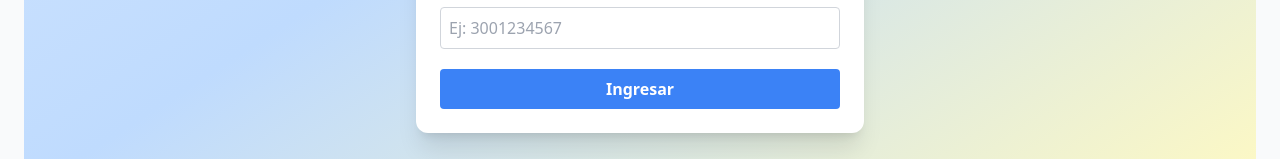
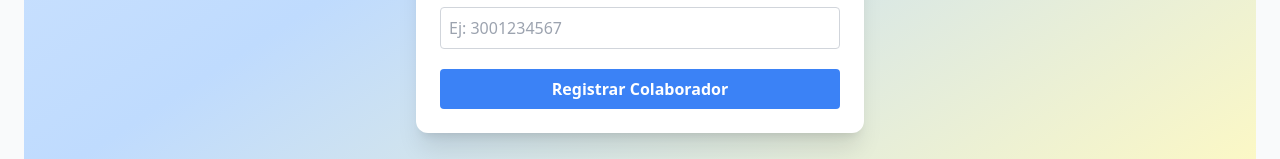
Before and after one commit to GestorAgilInteligente/mi-proyecto-frontend, a React (Vite) app: page /registro in a window 1280 px wide. Shown: the part 690-849 px from the top of the page. Built offline with nearby package versions, Linux system fonts and the light colour scheme.

Commit message:
refactor: actualiza texto del botón para mayor claridad

```diff
--- a/src/pages/RegisterCollaborator.jsx
+++ b/src/pages/RegisterCollaborator.jsx
@@ -55,7 +55,7 @@ export default function RegisterCollaborator() {
             type="submit"
             className="w-full bg-blue-500 text-white font-bold py-2 rounded hover:bg-green-600 transition"
           >
-            Ingresar
+            Registrar Colaborador
           </button>
         </form>
       </div>
```
